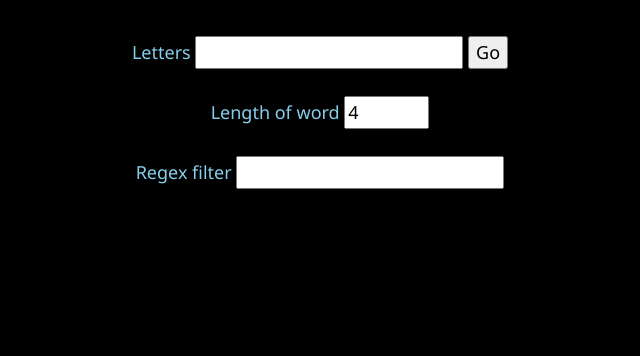
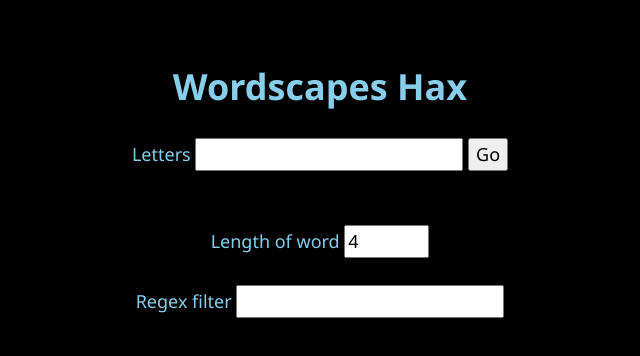
Before and after one commit to Redfluffydragon/wordscapes-brute-forcer, a plain HTML site: page index.html in a window 1280 px wide. Shown: the whole page, without its empty margins (320-960 px from the left). Drawn offline with Linux system fonts and the light colour scheme.

Commit message:
Put inputs in a form

```diff
--- a/index.html
+++ b/index.html
@@ -4,15 +4,18 @@
   <meta charset="UTF-8">
   <meta http-equiv="X-UA-Compatible" content="IE=edge">
   <meta name="viewport" content="width=device-width, initial-scale=1.0">
-  <title>Wordscape brute forcer</title>
+  <title>Wordscapes Hax</title>
   <script src="dictionary.js" defer></script>
   <script src="brute-force.js" defer></script>
   <link rel="stylesheet" href="style.css">
 </head>
 <body>
   <main>
-    <label for="">Letters <input type="text" id="letterInput"></label>
-    <button id="goBtn">Go</button>
+    <h1>Wordscapes Hax</h1>
+    <form id="lettersForm">
+      <label for="">Letters <input type="text" id="letterInput" maxlength="7"></label>
+      <button id="goBtn">Go</button>
+    </form>
     <br>
     <br>
     <label for="">Length of word <input type="number" name="" id="lengthInput" min="3" max="7" value="4"></label>
```
